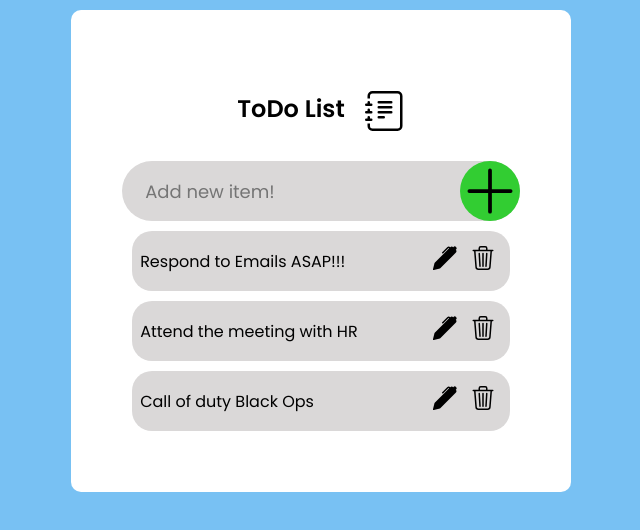
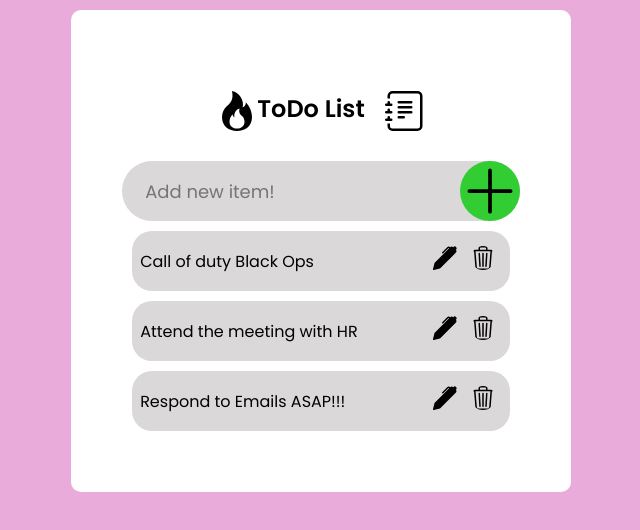
Before and after one commit to tega-shadadi/-30days30projects, a plain HTML site: page ToDo List/index.html in a window 1280 px wide. Shown: the whole page, without its empty margins (319-959 px from the left). Drawn offline with Linux system fonts and the light colour scheme.

Commit message:
Added the fire svg icon on Head text and also reversed the order of the array such that the last items to be added appear first

```diff
--- a/ToDo List/index.html
+++ b/ToDo List/index.html
@@ -1,19 +1,27 @@
 <!DOCTYPE html>
 <html lang="en">
+
 <head>
+
   <meta charset="UTF-8">
   <meta name="viewport" content="width=device-width, initial-scale=1.0">
   <title>ToDo-List by Shadadi</title>
   <link rel="stylesheet" href="./style.css">
+
 </head>
+
 <body>
+
   <div class="container">
-    <div class="todo-head">
+
+    <div class="todo-head"><img src="./images/fire.svg"       class="fire-icon">
       <h2>ToDo List</h2><img src="./images/journal-text.svg" class="head-icon">
     </div>
+
     <div class="todo-input">
       <input type="text" placeholder="Add new item!" class="todo-input-field todo-input-field-js"><img src="./images/plus-lg.svg" class="input-plus-icon input-plus-icon-js">
     </div>
+
     <h4 class="disappear" >Todo item Added Successfully!!</h4>
     <h4 class="delete-disappear" >Todo item Deleted Successfully!!</h4>
 
--- a/ToDo List/script.js
+++ b/ToDo List/script.js
@@ -29,11 +29,11 @@ function renderItems(){
   loadStorage();
   document.querySelector(".list-items").innerHTML=""
 
-  todoItems.forEach((todoItem, index) => {
+  todoItems.slice().reverse().forEach((todoItem, index) => {
 
     document.querySelector(".list-items").innerHTML+=
       `
-      <li class="list-item" data-index="${index}">
+      <li class="list-item" data-index="${todoItems.length - 1 - index}">
           <span class="todo-text-js">${todoItem}</span>
           <div>
             <img src="./images/pen-fill.svg" class="pen pen-js" alt="Edit">
--- a/ToDo List/style.css
+++ b/ToDo List/style.css
@@ -7,7 +7,8 @@
 }
 
 body{
-  background-color:#78c1f3;
+  /*background-color:#78c1f3;*/
+  background-color:#e9acda;
   font-family: "poppins",sans-serif;
   display: flex;
   align-items: center;
@@ -21,10 +22,18 @@ body{
 
 }
 
-.head-icon{
+.head-icon {
 margin-left: 20px;
 height: 40px;
 }
+
+.fire-icon{
+  height: 40px;
+  width: 40px;
+  margin-left: 0px;
+}
+
+
 
 .container{
 
@@ -84,6 +93,28 @@ h4{
   display: block;
 }
 
+.trash-js{
+  cursor: pointer;
+  height: 100% ;
+  width: 60px;
+  border-radius:40px; /* Round only the right corners */
+  box-sizing: border-box; /* Ensure proper sizing */
+  height: 100%;
+
+
+}
+
+.trash-js img {
+  height: 24px; /* Adjust the size of the trash icon */
+  width: 24px;
+
+}
+
+.trash-icon {
+  stroke: red; /* Set the outline color to red */
+  stroke-width: 2; /* Adjust the thickness of the outline */
+}
+
 .disappear{
   display: none;
 
```
Also changed, not shown: ToDo List/images/fire.svg (added), ToDo List/images/pencil.svg (added).
